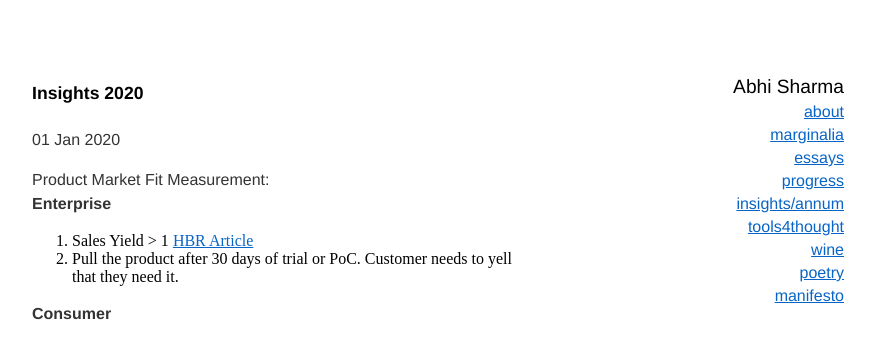
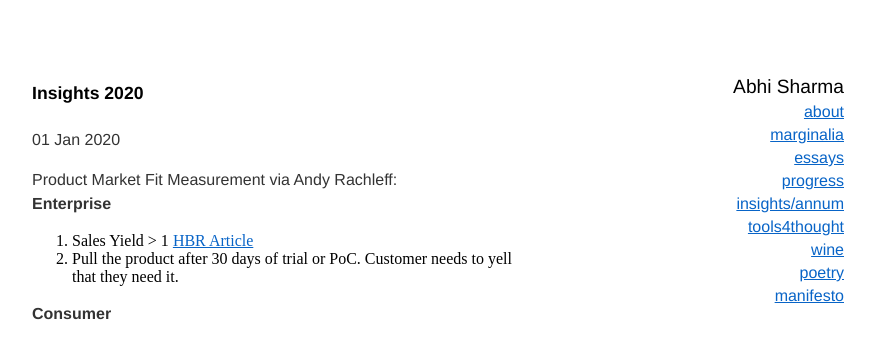
Before and after one commit to abhisharmab/abhisharmab.github.io, a Jekyll site: the page built from insights/_posts/2020-01-01-insights-in-2020.md, in a window 1280 px wide. Shown: the top 342 px of the page, without its empty margins (192-1067 px from the left). Built offline with Jekyll 4.4.1, drawn with Linux system fonts in a browser that asks for light colours.

Commit message:
new insight

```diff
--- a/insights/_posts/2020-01-01-insights-in-2020.md
+++ b/insights/_posts/2020-01-01-insights-in-2020.md
@@ -6,7 +6,7 @@ date: 2020-01-01
 abstract: Collage of insights and notes
 ---
 
-Product Market Fit Measurement:
+Product Market Fit Measurement via Andy Rachleff:
 **Enterprise**
 1. Sales Yield > 1 [HBR Article](https://hbr.org/2006/07/the-sales-learning-curve)
 2. Pull the product after 30 days of trial or PoC. Customer needs to yell that they need it.
```
